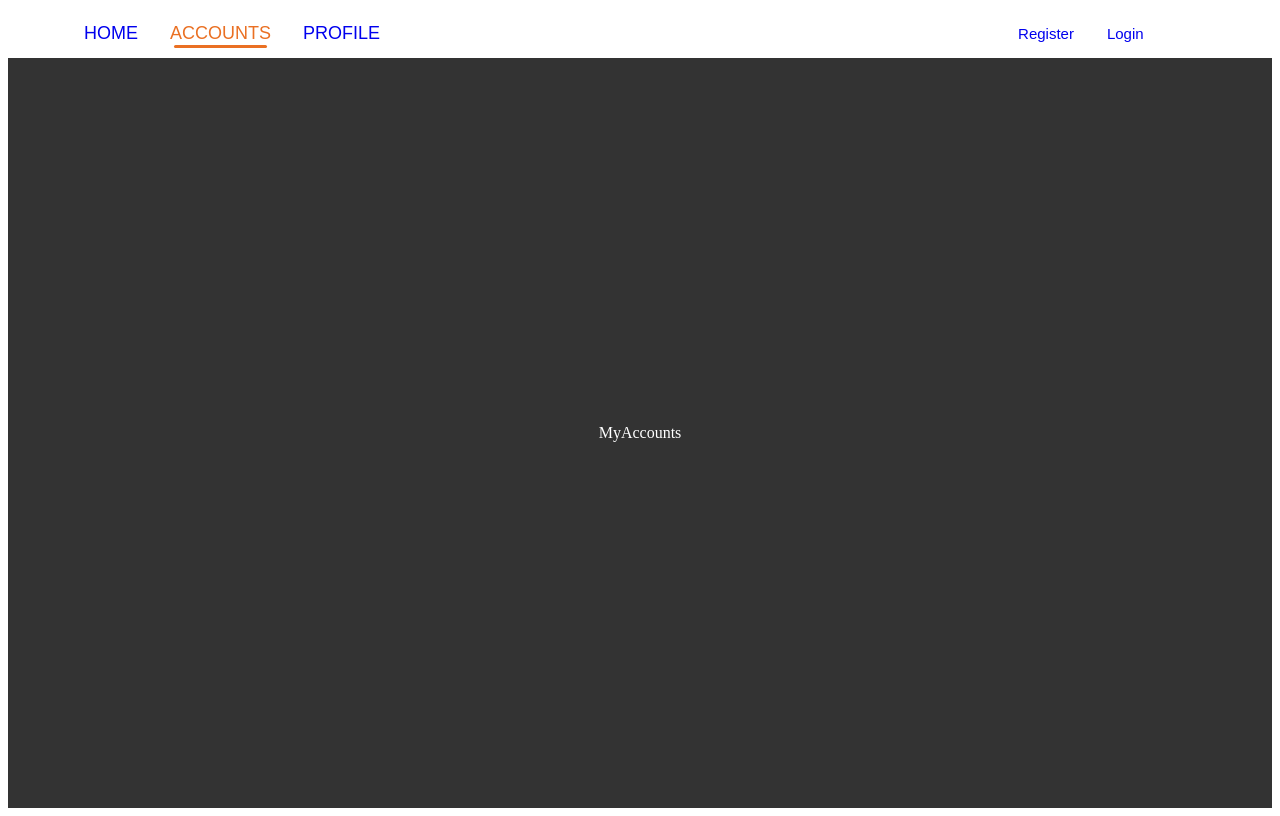
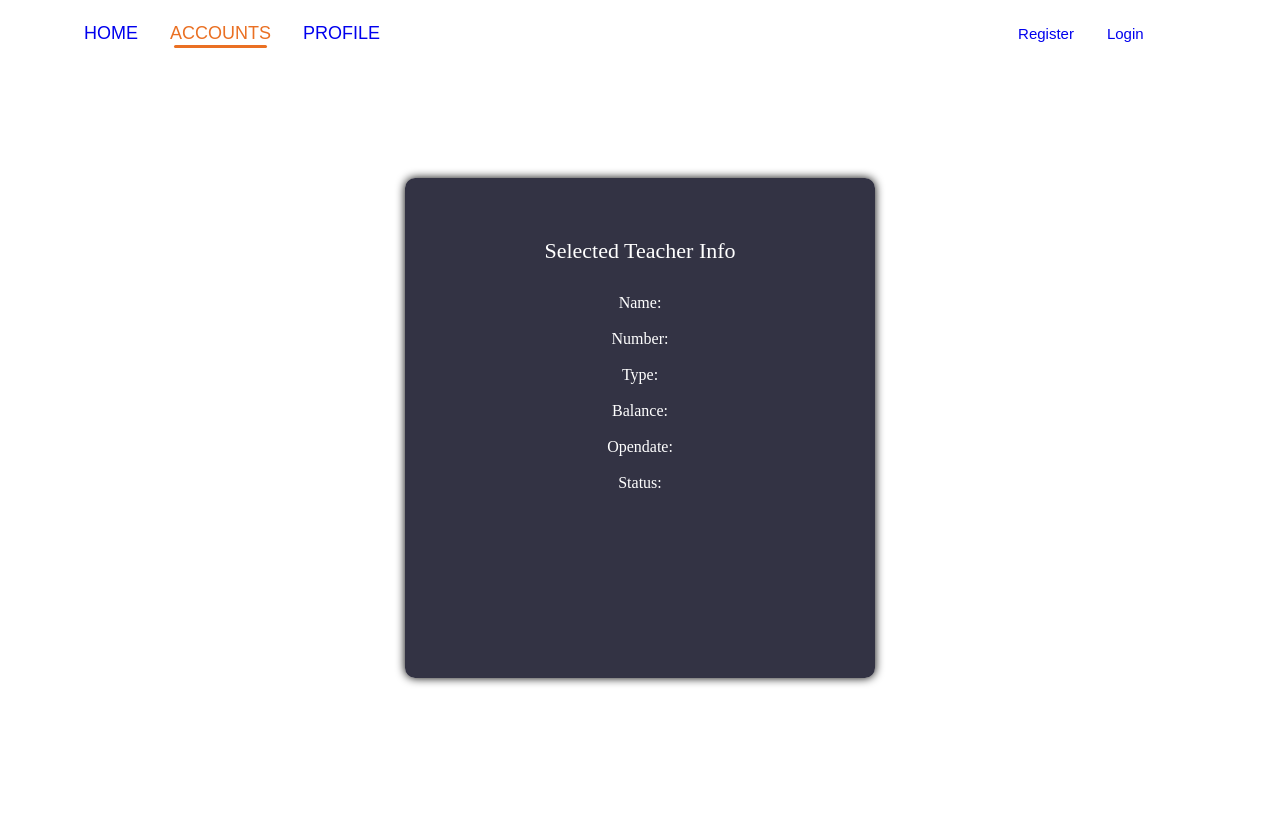
Before and after one commit to Hanieh-Mohseni/BankApp, a React (Create React App) app in the folder bankapp-frontend/: page /accounts in a window 1280 px wide. Built offline with nearby package versions, Linux system fonts and the light colour scheme; no server answers.

Commit message:
Add Accounts page

```diff
--- a/bankapp-frontend/src/pages/MyAccounts.js
+++ b/bankapp-frontend/src/pages/MyAccounts.js
@@ -1,23 +1,105 @@
-import React from 'react'
-import styled from 'styled-components'
+import React, { useState, useEffect } from "react";
+import styled from "styled-components";
+import { Link, useParams } from "react-router-dom";
 
-const MyAccounts=()=> {
+const MyAccounts = () => {
+  const [name, setName] = useState(null);
+  const [number, setNember] = useState(null);
+  const [type, setType] = useState();
+  const [balance, setBalance] = useState(null);
+  const [opendate, setOpendate] = useState(null);
+  const [status, setStatus] = useState(null);
+  const { userId } = useParams();
+  const [message, setMessage] = useState(null);
+
+  const retrieveData = () => {
+    fetch(`http://localhost:8080/api/accounts/user/${userId}`)
+      .then((resp) => resp.json())
+      .then((data) => {
+        setName(data.name);
+        setNember(data.number);
+        setType(data.type);
+        setBalance(data.balance);
+        setOpendate(data.opendate);
+        setStatus(data.status);
+      })
+      .catch((err) => {
+        // console.log("we have a problem " + err.message);
+        setMessage("we have a problem " + err.message);
+      });
+  };
+
+  useEffect(() => {
+    retrieveData();
+  }, []);
+
   return (
-    <Accountsdiv>
-      MyAccounts
-      </Accountsdiv>
-  )
-}
+    <Wrapper>
+      <FormDiv>
+        <Form>
+          <Mydiv>Selected Teacher Info </Mydiv>
 
-const Accountsdiv = styled.div`
-  height: calc(100vh - 50px);
+          <Label> Name: {name != null ? name : ""}</Label>
+          <br />
+          <Label> Number: {number != null ? number : ""}</Label>
+          <br />
+          <Label> Type: {type != null ? type : ""}</Label>
+          <br />
+          <Label> Balance: {balance != null ? balance : ""}</Label>
+          <br />
+          <Label> Opendate: {opendate != null ? opendate : ""}</Label>
+          <br />
+          <Label> Status: {status != null ? status : ""}</Label>
+        </Form>
+      </FormDiv>
+    </Wrapper>
+  );
+};
+
+const Mydiv = styled.div`
+  color: white;
+  display: flex;
+  align-items: center;
+  font-weight: 900px;
+  margin-bottom: 30px;
+  font-size: 22px;
+`;
+
+const Wrapper = styled.div`
+  height: calc(100vh - 60px);
+  z-index: -1;
   display: flex;
   flex-direction: column;
   align-items: center;
   justify-content: center;
-  background-color: #333333;
-  color:white;
-
+  background-position: center;
+  background-repeat: no-repeat;
+  background-size: cover;
+  overflow-y: hidden;
+  overflow-x: hidden;
+  top: 50%;
+  left: 50%;
 `;
 
-export default MyAccounts
+const FormDiv = styled.div``;
+
+const Form = styled.form`
+  height: 380px;
+  width: 350px;
+  border-radius: 10px;
+  display: flex;
+  flex-direction: column;
+  align-items: center;
+  background: rgba(0, 0, 22, 0.8);
+  padding: 60px;
+  margin: 15px;
+  border: none;
+  box-shadow: 0 0 10px rgba(0, 0, 0, 1);
+`;
+const Label = styled.label`
+  align-items: center;
+  color: white;
+  display: block;
+`;
+
+export default MyAccounts;
```
